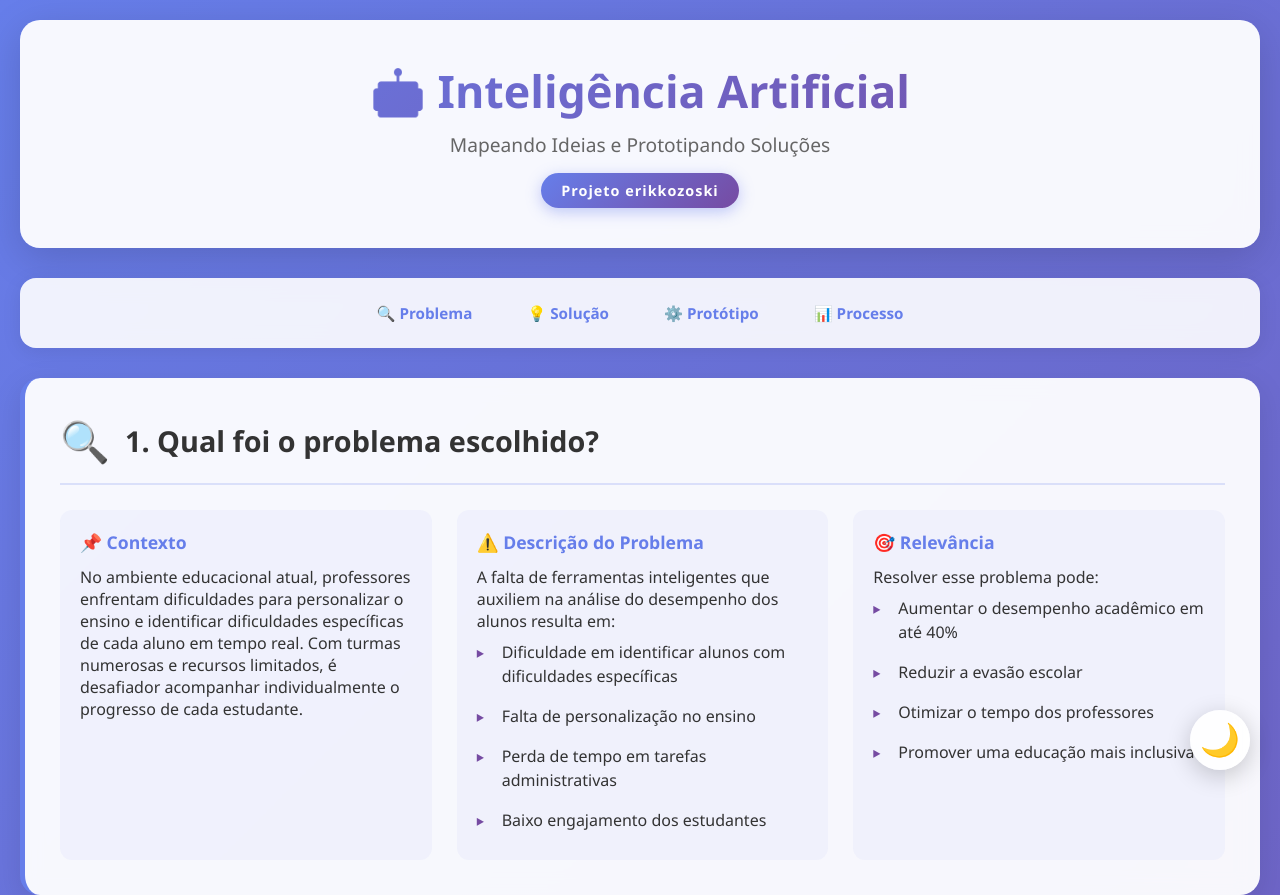
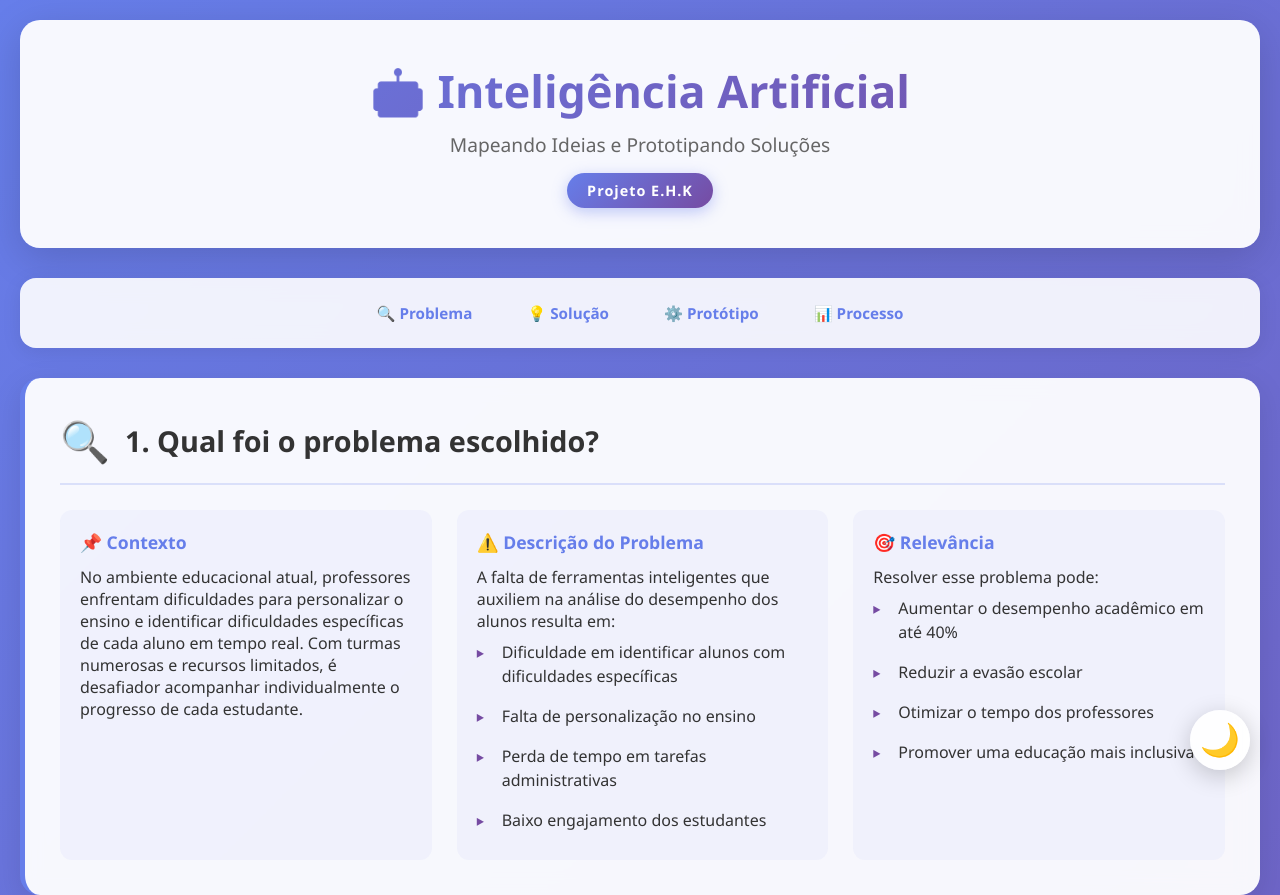
Before and after one commit to kozoski/Intelig-ncia-Artificial-mapeando-ideias-e-prototipando-solu-es, a plain HTML site: page index.html in a window 1280 px wide. Shown: the top 895 px of the page. Drawn offline with Linux system fonts and the light colour scheme.

Commit message:
Update index.html

```diff
--- a/index.html
+++ b/index.html
@@ -11,7 +11,7 @@
         <div class="header-content">
             <h1>🤖 Inteligência Artificial</h1>
             <p>Mapeando Ideias e Prototipando Soluções</p>
-            <div class="badge">Projeto erikkozoski </div>
+            <div class="badge">Projeto E.H.K </div>
         </div>
     </header>
 
```
